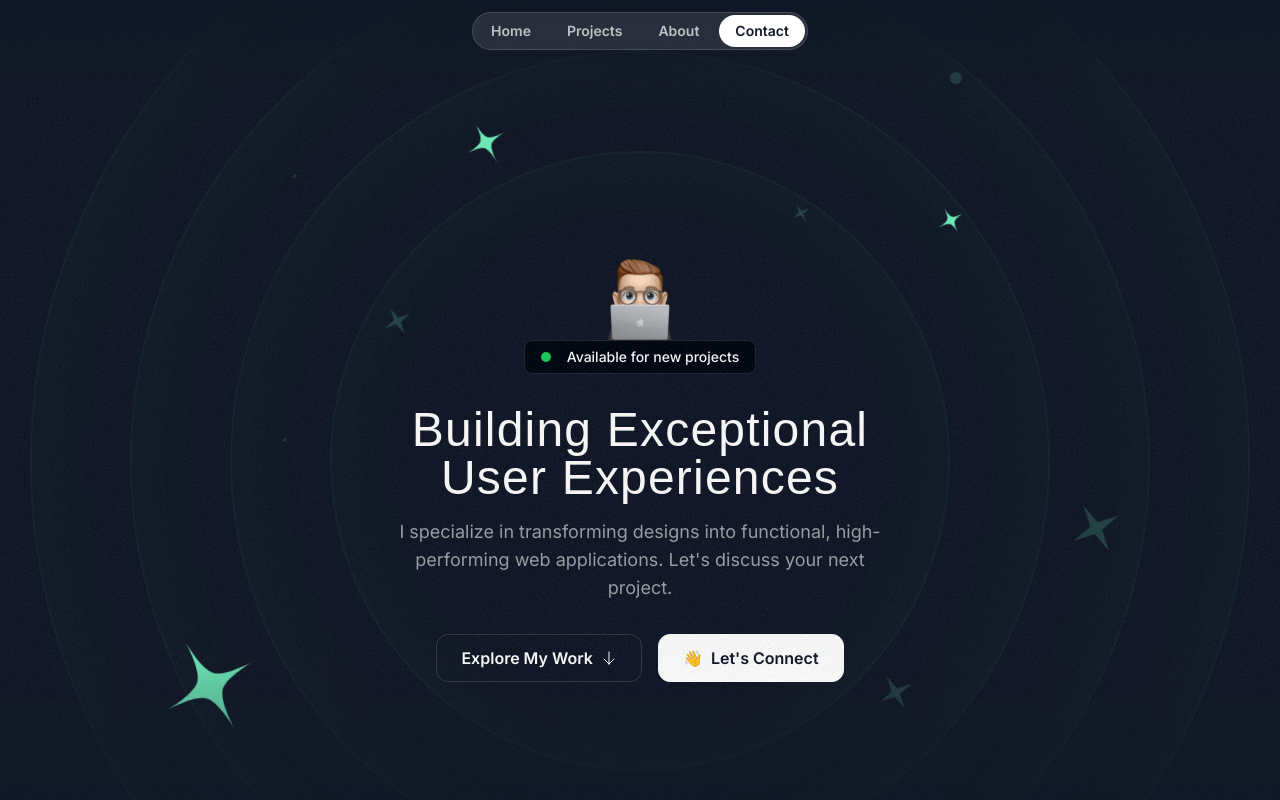
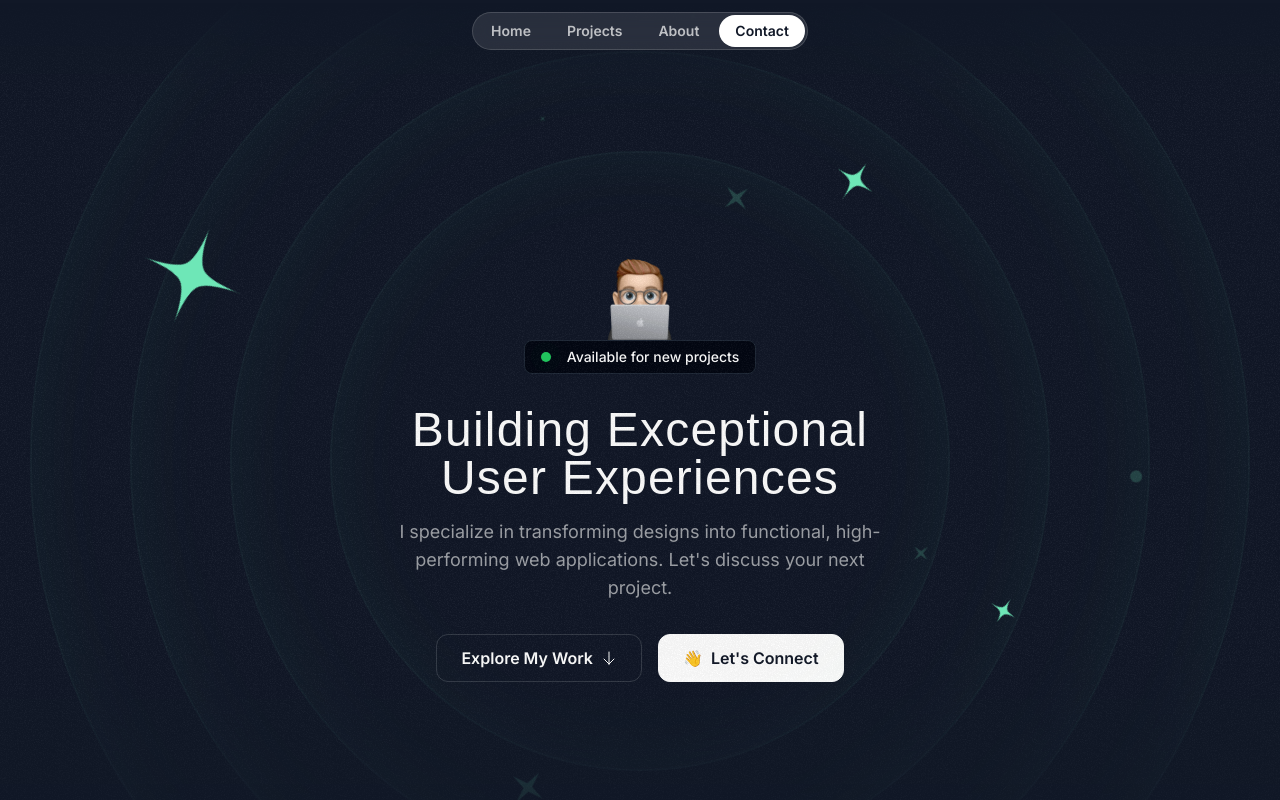
Before and after one commit to mwaraem/dashboard-project, a Next.js app: page / in a window 1280 px wide. Shown: the top 800 px of the page. Built offline with nearby package versions, Linux system fonts and the light colour scheme; a web font is replaced by a local one.

Commit message:
Final Commit

```diff
--- a/src/sections/Hero.tsx
+++ b/src/sections/Hero.tsx
@@ -19,35 +19,39 @@
         <div className="size-[1020px] hero-ring"></div>
         <div className="size-[1220px] hero-ring"></div>
         <div className="absolute left-1/2 top-1/2 -translate-x-1/2 -translate-y-1/2">
-          <HeroOrbit size={800} rotation={-72}>
-            <StarIcon className="size-28 text-emerald-300" />
+          {/* shouldOrbit?: boolean;
+        shouldSpin?: boolean;
+        spinDuration?: string;
+        orbitDuration?: stirng; */}
+          <HeroOrbit size={430} rotation={-14} shouldOrbit orbitDuration='30s' shouldSpin spinDuration='3s'>
+            <SparkleIcon className="size-8 text-emerald-300/20" />
           </HeroOrbit>
-          <HeroOrbit size={550} rotation={20}>
+          <HeroOrbit size={440} rotation={79} shouldOrbit orbitDuration="32s" shouldSpin spinDuration='3s'>
+            <SparkleIcon className="size-5 text-emerald-300/20" />
+          </HeroOrbit>
+          <HeroOrbit size={520} rotation={-41} shouldOrbit orbitDuration="34s">
+            <SparkleIcon className="size-2 rounded-full text-emerald-300/20" />
+          </HeroOrbit>
+          <HeroOrbit size={530} rotation={178} shouldOrbit orbitDuration="36s" shouldSpin spinDuration='3s'>
+            <SparkleIcon className="size-10 text-emerald-300/20" />
+          </HeroOrbit>
+          <HeroOrbit size={550} rotation={20} shouldOrbit orbitDuration="38s" shouldSpin spinDuration='6s'>
             <StarIcon className="size-12 text-emerald-300" />
           </HeroOrbit>
-          <HeroOrbit size={590} rotation={98}>
+          <HeroOrbit size={590} rotation={98} shouldOrbit orbitDuration="40s" shouldSpin spinDuration='6s'>
             <StarIcon className="size-8 text-emerald-300" />
           </HeroOrbit>
-          <HeroOrbit size={430} rotation={-14}>
-            <SparkleIcon className="size-8 text-emerald-300/20" />
+          <HeroOrbit size={650} rotation={-5} shouldOrbit orbitDuration="42s">
+            <SparkleIcon className="size-2 rounded-full text-emerald-300/20" />
           </HeroOrbit>
-          <HeroOrbit size={440} rotation={79}>
-            <SparkleIcon className="size-5 text-emerald-300/20" />
-          </HeroOrbit>
-          <HeroOrbit size={530} rotation={178}>
-            <SparkleIcon className="size-10 text-emerald-300/20" />
-          </HeroOrbit>
-          <HeroOrbit size={710} rotation={144}>
+          <HeroOrbit size={710} rotation={144} shouldOrbit orbitDuration="44s">
             <SparkleIcon className="size-14 text-emerald-300/20" />
           </HeroOrbit>
-          <HeroOrbit size={720} rotation={85}>
+          <HeroOrbit size={720} rotation={85} shouldOrbit orbitDuration="46s">
             <div className="size-3 rounded-full bg-emerald-300/20" />
           </HeroOrbit>
-          <HeroOrbit size={520} rotation={-41}>
-            <SparkleIcon className="size-2 rounded-full text-emerald-300/20" />
-          </HeroOrbit>
-          <HeroOrbit size={650} rotation={-5}>
-            <SparkleIcon className="size-2 rounded-full text-emerald-300/20" />
+          <HeroOrbit size={800} rotation={-72} shouldOrbit orbitDuration="48s" shouldSpin spinDuration='6s'>
+            <StarIcon className="size-28 text-emerald-300" />
           </HeroOrbit>
         </div>
       </div>
```
